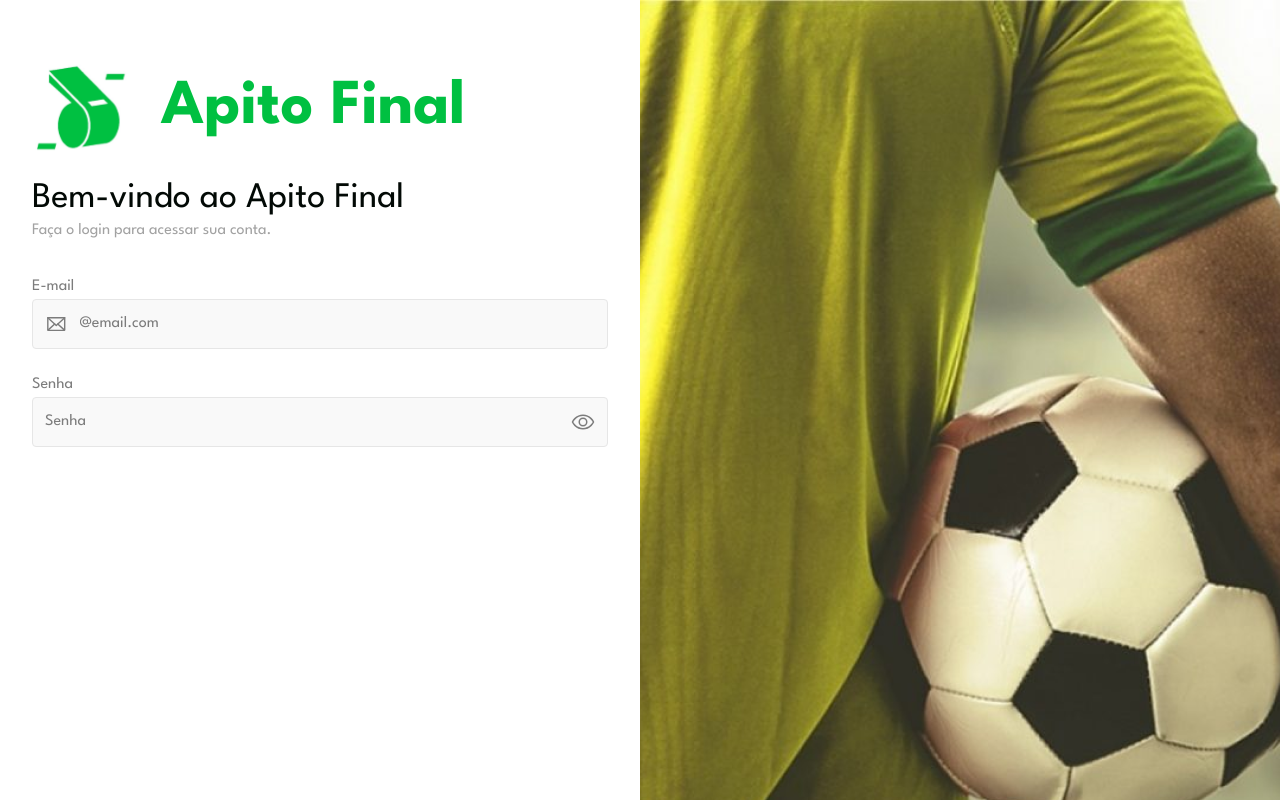
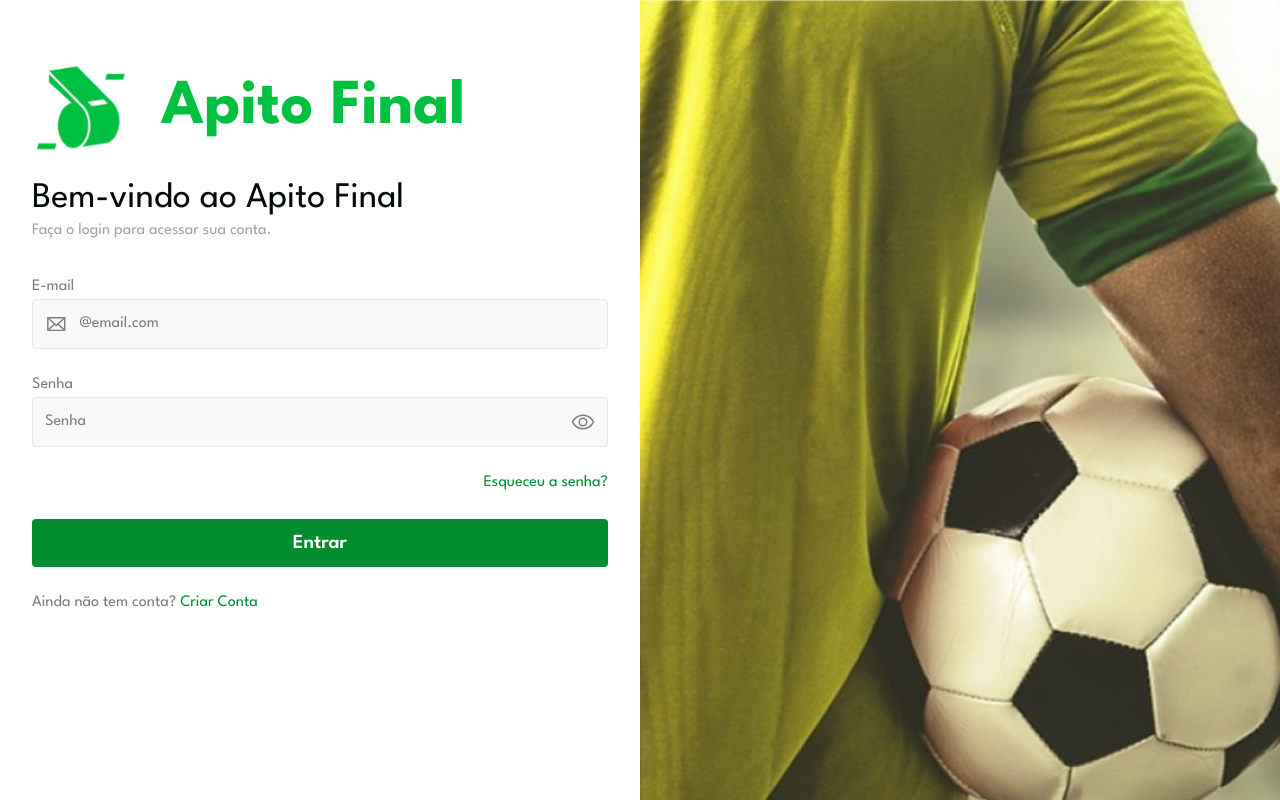
Before and after one commit to zairobastos/ApitoFinal3, a Next.js app in the folder apitofinal3-front/: page /login in a window 1280 px wide. Built offline with nearby package versions, Linux system fonts and the light colour scheme.

Commit message:
feat: :zap: Tela de login falta apenas algumas lincagens

```diff
--- a/apitofinal3-front/pages/login/index.tsx
+++ b/apitofinal3-front/pages/login/index.tsx
@@ -5,6 +5,7 @@ import { Input2 } from "../../components/Input";
 import Label from "../../components/Input/label";
 import { Eye, EyeSlash, Envelope } from "phosphor-react";
 import { useState } from "react";
+import Link from "next/link";
 const Login = () => {
 	const [click, setClick] = useState(true);
 	return (
@@ -12,6 +13,7 @@ const Login = () => {
 			<div className="w-full flex flex-row flex-wrap">
 				<div className="w-1/2 bg-white h-screen px-8 flex flex-col flex-wrap gap-8">
 					<header className="mt-14 flex flex-col flex-wrap gap-5">
+						<Link href="/">
 							<figure className="flex flex-row flex-wrap items-center gap-6">
 								<Image src={Logo} alt="logo do apito final" />
 								<Text
@@ -23,6 +25,7 @@ const Login = () => {
 									<h1>Apito Final</h1>
 								</Text>
 							</figure>
+						</Link>
 						<div>
 							<Text fontSize="text-42xl" lineHeight="leading-10">
 								<h3>Bem-vindo ao Apito Final</h3>
@@ -69,6 +72,38 @@ const Login = () => {
 								</div>
 							</Input2.Root>
 						</div>
+						<Text
+							fontSize="text-base"
+							textAlign="right"
+							fontColor="text-green-800"
+							lineHeight="leading-6"
+						>
+							<p>Esqueceu a senha?</p>
+						</Text>
+						<button className="bg-green-800 rounded py-3">
+							<Text
+								fontSize="text-xl"
+								fontWeight="font-semibold"
+								fontColor="text-white"
+								lineHeight="leading-6"
+								textAlign="center"
+							>
+								<p>Entrar</p>
+							</Text>
+						</button>
+						<Text
+							fontSize="text-base"
+							textAlign="left"
+							fontColor="text-gray-700"
+							lineHeight="leading-6"
+						>
+							<p>
+								Ainda não tem conta?{" "}
+								<span className="text-green-800">
+									Criar Conta
+								</span>
+							</p>
+						</Text>
 					</form>
 				</div>
 				<figure className="w-1/2 fixed right-0 h-screen fundo"></figure>
```
Lines whose indentation alone changed are shown as unchanged.
